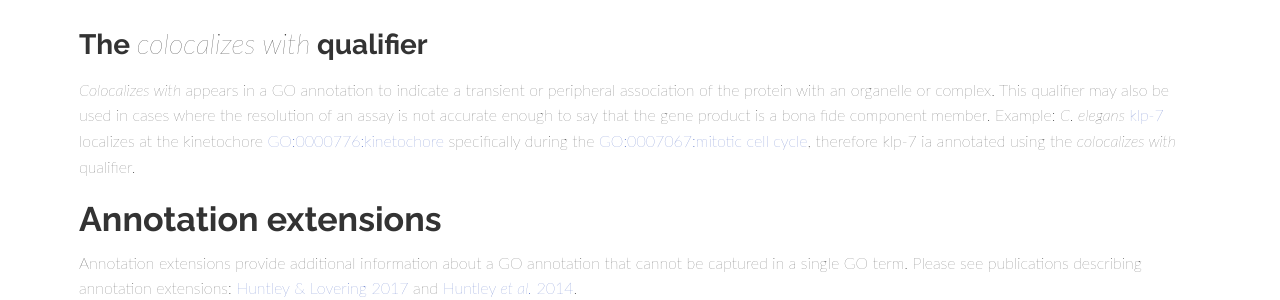
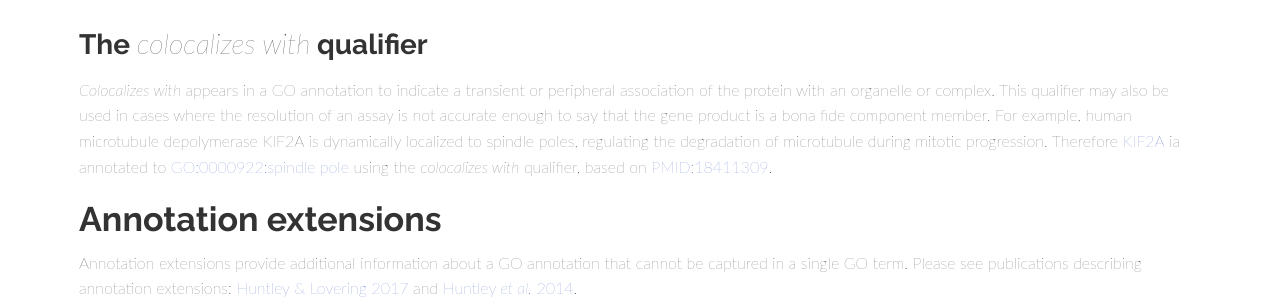
Before and after one commit to geneontology/geneontology.github.io, a Jekyll site: the page built from _docs/go-annotations.md, in a window 1280 px wide and 900 px high, scrolled down 1093 px. Shown: the part 321-621 px from the top of the window. Built offline with Jekyll 4.4.1, drawn with Linux system fonts in a browser that asks for light colours; nearby versions of some CDN libraries.

Commit message:
Update go-annotations.md

```diff
--- a/_docs/go-annotations.md
+++ b/_docs/go-annotations.md
@@ -42,7 +42,7 @@ Associations of gene products to GO terms are statements that describe
 
 ### The *colocalizes with* qualifier
 
-*Colocalizes with* appears in a GO annotation to indicate a transient or peripheral association of the protein with an organelle or complex. This qualifier may also be used in cases where the resolution of an assay is not accurate enough to say that the gene product is a bona fide component member. Example: *C. elegans* [klp-7](https://wormbase.org/species/c_elegans/gene/WBGene00002219) localizes at the kinetochore [GO:0000776:kinetochore](http://amigo.geneontology.org/amigo/term/GGO:0000776) specifically during the [GO:0007067:mitotic cell cycle](http://amigo.geneontology.org/amigo/term/GO:0007067), therefore klp-7 ia annotated using the *colocalizes with* qualifier.
+*Colocalizes with* appears in a GO annotation to indicate a transient or peripheral association of the protein with an organelle or complex. This qualifier may also be used in cases where the resolution of an assay is not accurate enough to say that the gene product is a bona fide component member. For example, human microtubule depolymerase KIF2A is dynamically localized to spindle poles, regulating the degradation of microtubule during mitotic progression. Therefore [KIF2A](http://www.uniprot.org/uniprot/O00139) ia annotated to [GO:0000922:spindle pole](http://amigo.geneontology.org/amigo/term/GGO:0000776) using the *colocalizes with* qualifier, based on [PMID:18411309](https://www.ncbi.nlm.nih.gov/pubmed/18411309).
 
 <!-- ????-->
 ## Annotation extensions
```
